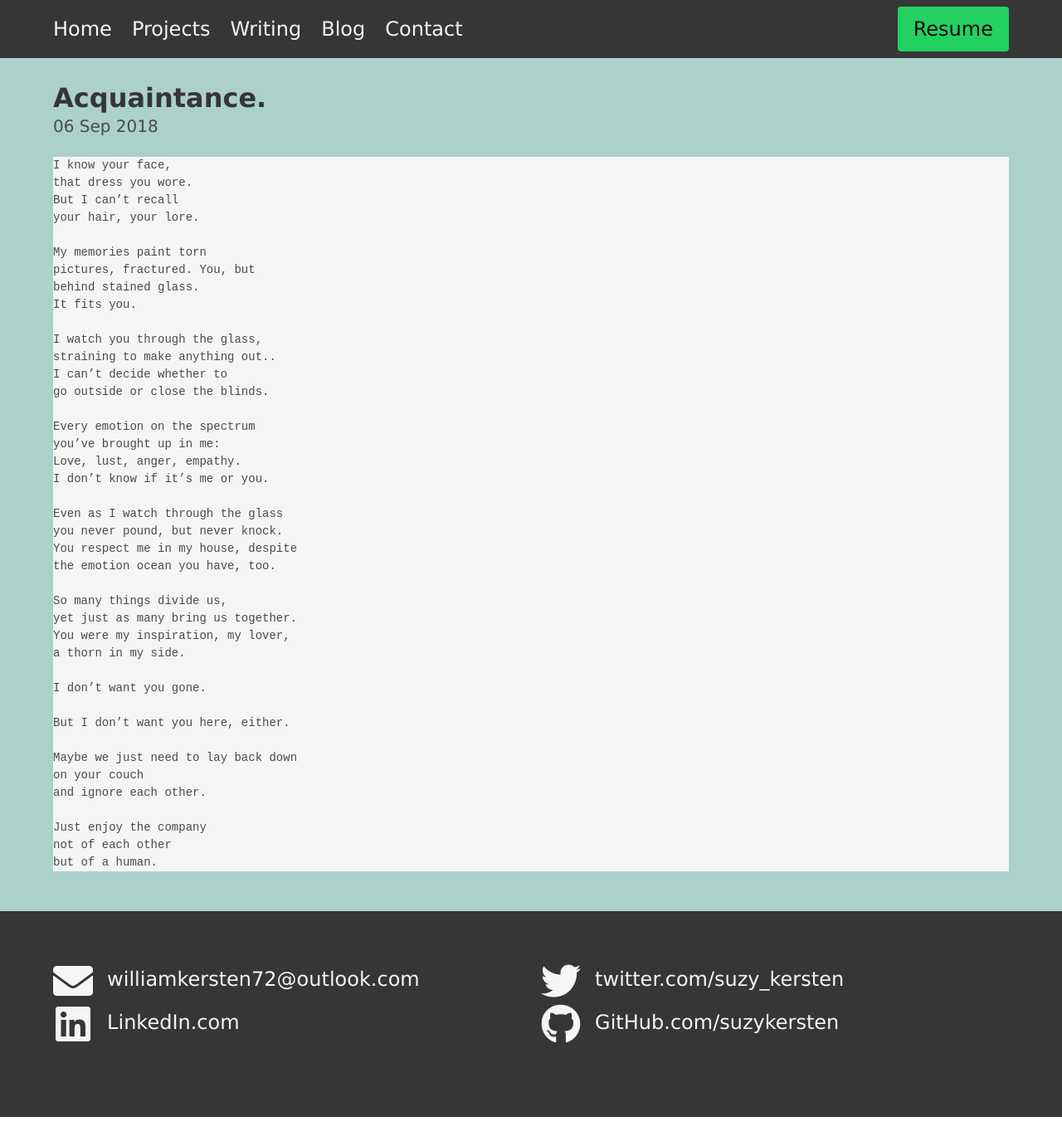
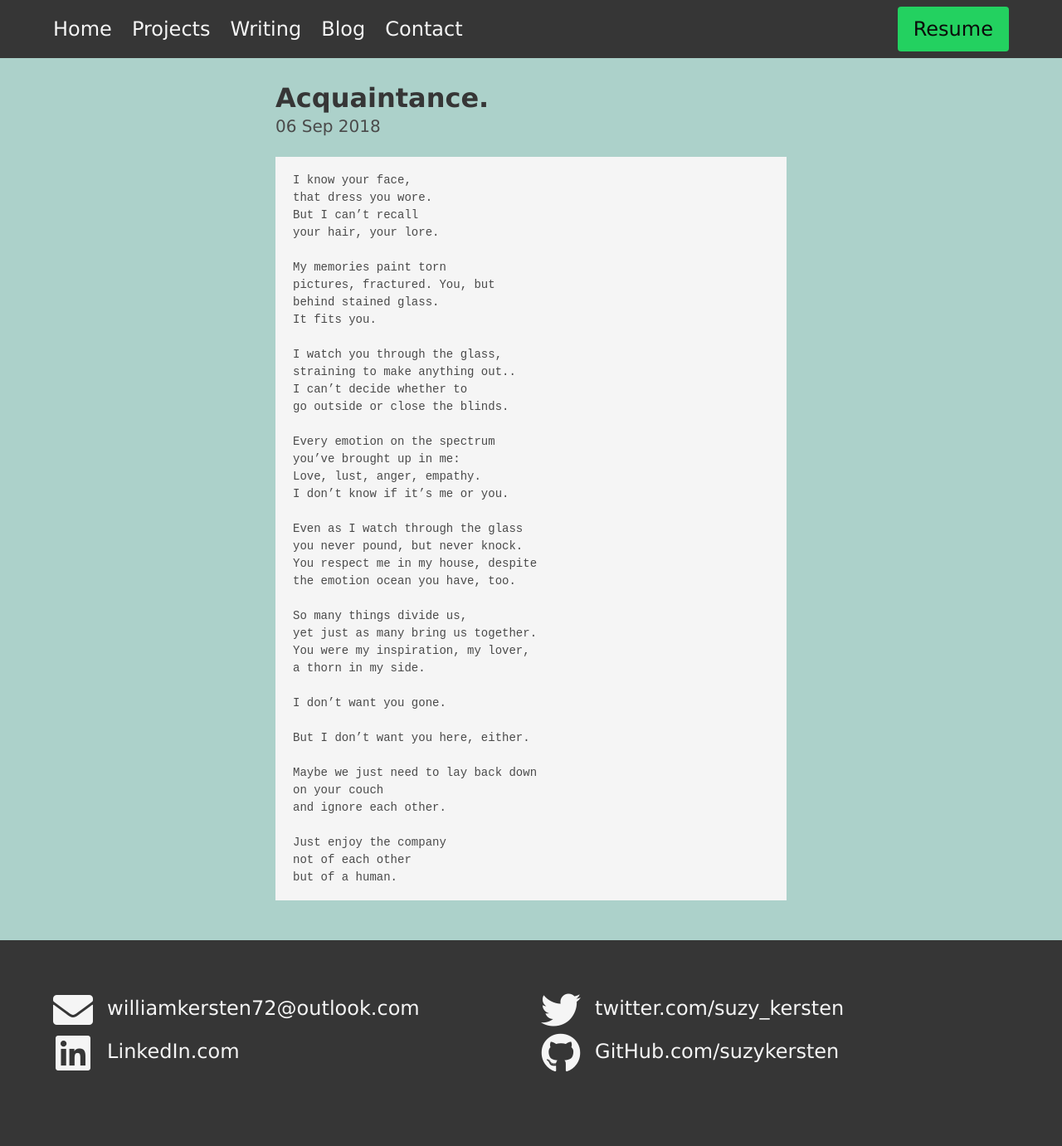
Before and after one commit to suzykersten/suzykersten.github.io, a Jekyll site: the page built from _posts/writing/2018-12-28-Story.md, in a window 1280 px wide and 1381 px high. Shown: the whole window at 83% size. Built offline with Jekyll 4.4.1, drawn with Linux system fonts in a browser that asks for light colours; nearby versions of some CDN libraries.

Commit message:
update posts to actually look like html

```diff
--- a/_layouts/post.html
+++ b/_layouts/post.html
@@ -2,11 +2,12 @@
 layout: default
 ---
 <section class="section sectionLight">
-	<div class="container">
+	<div class="container post">
 		<h1 class="title">{{ page.title }}</h1>
 		<p class="subtitle">{{ page.date | date_to_string }}</p>
 
-
-		{{ content }}
+		<div class="content">
+			{{ content }}
+		</div>
 	</div>
 </section>
--- a/assets/css/style.css
+++ b/assets/css/style.css
@@ -298,3 +298,10 @@ body {
 	top: .25em;
 
 }
+
+
+@media screen and (min-width: 1280px) {
+	.post {
+		width: 50%;
+	}
+}
```
